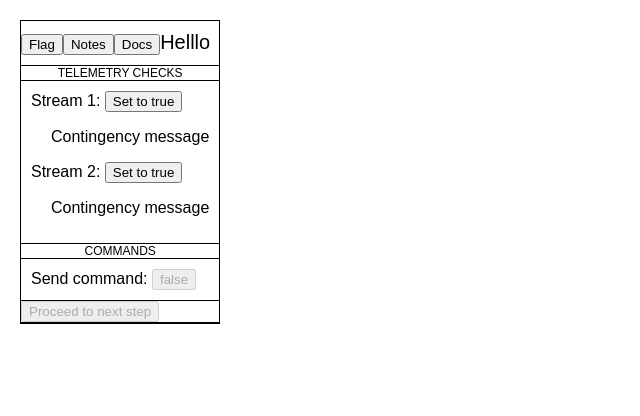
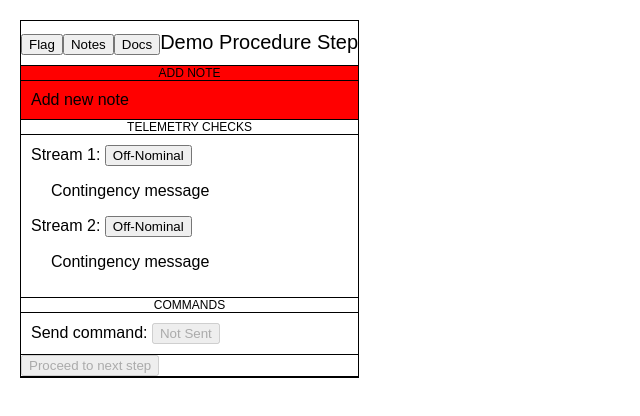
Before and after one commit to NiallMcKinnon/react-test, a React (Create React App) app in the folder src/: page / in a window 1280 px wide. Both pictures are taken after a click on the button "Flag". Shown: the top 416 px of the page, without its empty margins (0-640 px from the left). Built offline with nearby package versions, Linux system fonts and the light colour scheme.

Commit message:
Added expandable panels

```diff
--- a/src/App.js
+++ b/src/App.js
@@ -25,7 +25,7 @@ class Command extends React.Component {
             <div>
                 <label>Send command: </label>
                 <button disabled={!this.props.ready} onClick={this.clickEvent}>
-                    {(this.state.sent).toString()}
+                    {(this.state.sent) ? "Sent" : "Not Sent"}
                 </button>
             </div>
         );
@@ -53,7 +53,8 @@ class TelemCheck extends React.Component {
             <div>
                 <label>{this.props.title}: </label>
                 <button onClick={this.clickEvent}>
-                    Set to {(!this.state.toggle).toString()}
+                    {/* Set to {(!this.state.toggle).toString()} */}
+                    {(this.state.toggle) ? "Nominal" : "Off-Nominal"}
                 </button>
                 {!this.state.toggle &&
                     <p style={{marginLeft: '20px'}}>Contingency message</p>
@@ -69,10 +70,16 @@ class ProcedureStep extends React.Component {
         this.state = {
             telemChecks: [{ toggle: false }, { toggle: false }],
             // commands: [<Command key="1" ready={false} />],
-            commands: [{sent: false}]
+            commands: [{sent: false}],
+            showDocs: false,
+            showNotes: false,
+            showFlag: false
         };
         this.handleToggleChange = this.handleToggleChange.bind(this);
         this.handleCommandSend = this.handleCommandSend.bind(this);
+        this.showDocPanel = this.showDocPanel.bind(this);
+        this.showNotesPanel = this.showNotesPanel.bind(this);
+        this.showFlagPanel = this.showFlagPanel.bind(this);
     }
 
     handleToggleChange(index, toggle) {
@@ -105,18 +112,57 @@ class ProcedureStep extends React.Component {
         return true;
     }
 
+    showDocPanel() {
+        this.setState({showDocs: !this.state.showDocs})
+    }
+    showFlagPanel() {
+        this.setState({showFlag: !this.state.showFlag})
+    }
+    showNotesPanel() {
+        this.setState({showNotes: !this.state.showNotes})
+    }
+
     render() {
         const commandsReady = this.checkTelemStatus();
         const allCommandsSent = this.checkCommandStatus();
 
         return (
             <div className="ProcedureStep">
+
                 <div className="title">
-                    <button>Flag</button>
-                    <button>Notes</button>
-                    <button>Docs</button>
-                    Helllo
+                    <button onClick={this.showFlagPanel}>Flag</button>
+                    <button onClick={this.showNotesPanel}>Notes</button>
+                    <button onClick={this.showDocPanel}>Docs</button>
+                    Demo Procedure Step
                 </div>
+
+                { this.state.showDocs ?
+                    <div className="docsSection">
+                        <div className="sectionHeader">DOCUMENTATION</div>
+                        <div className="sectionBody">
+                            Documentation
+                        </div>
+                    </div>
+                : null}
+
+                { this.state.showNotes ?
+                    <div className="notesSection">
+                        <div className="sectionHeader">NOTES</div>
+                        <div className="sectionBody">
+                            Notes
+                        </div>
+                    </div>
+                : null}
+
+                { this.state.showFlag ?
+                    <div className="flagSection">
+                        <div className="sectionHeader">ADD NOTE</div>
+                        <div className="sectionBody">
+                            Add new note
+                        </div>
+                    </div>
+                : null}
+
                 <div className="subSection">
                     <div className="sectionHeader">TELEMETRY CHECKS</div>
                     <div className="sectionBody">
@@ -130,6 +176,7 @@ class ProcedureStep extends React.Component {
                         ))}
                     </div>
                 </div>
+
                 <div className="subSection">
                     <div className="sectionHeader">COMMANDS</div>
                     <div className="sectionBody">
@@ -143,9 +190,11 @@ class ProcedureStep extends React.Component {
                         ))}
                     </div>
                 </div>
+
                 <div className="subSection">
                     <button disabled={!allCommandsSent}>Proceed to next step</button>
                 </div>
+
             </div>
         );
     }
--- a/src/newStyles.css
+++ b/src/newStyles.css
@@ -14,6 +14,18 @@
 .subSection {
     border-bottom: 1px solid black;
 }
+.notesSection {
+    border-bottom: 1px solid black;
+    background-color: orange;
+}
+.docsSection {
+    border-bottom: 1px solid black;
+    background-color: gray;
+}
+.flagSection {
+    border-bottom: 1px solid black;
+    background-color: red;
+}
 
 .sectionHeader {
     border-bottom: 1px solid black;
```
